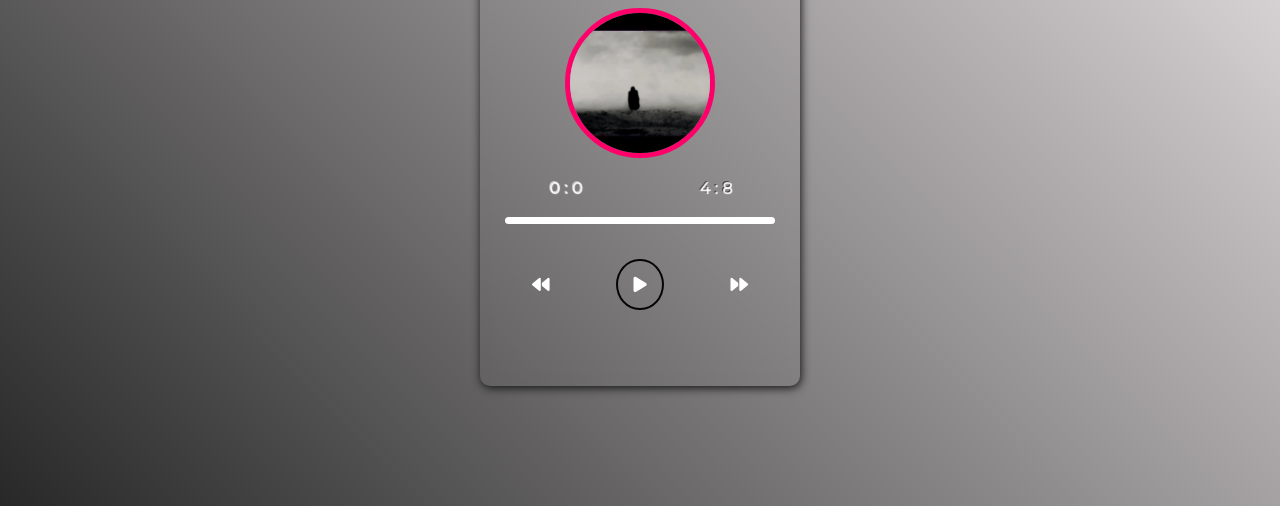
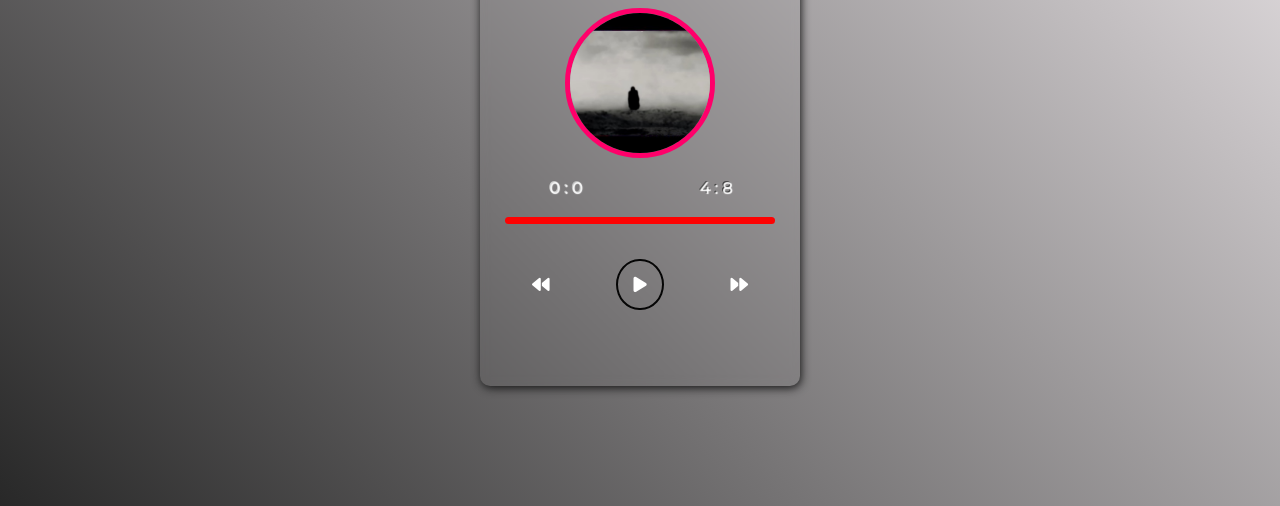
Before and after one commit to Dev-Rayenn/Nasheed-Player, a plain HTML site: page index.html in a window 1280 px wide. Shown: the part 294-800 px from the top of the page. Drawn offline with Linux system fonts and the light colour scheme; a web font is replaced by a local one.

Commit message:
ProgressMeter

```diff
--- a/styles/style.css
+++ b/styles/style.css
@@ -184,7 +184,7 @@ body {
 #AllInBody #ContentWarpper #Progress_elements #ProgressMeterContainer {
   width: 90%;
   height: 7px;
-  background: white;
+  background: rgb(253, 2, 2);
   border-radius: 50px;
   margin: 20px auto 5px auto;
   cursor: pointer;
```
